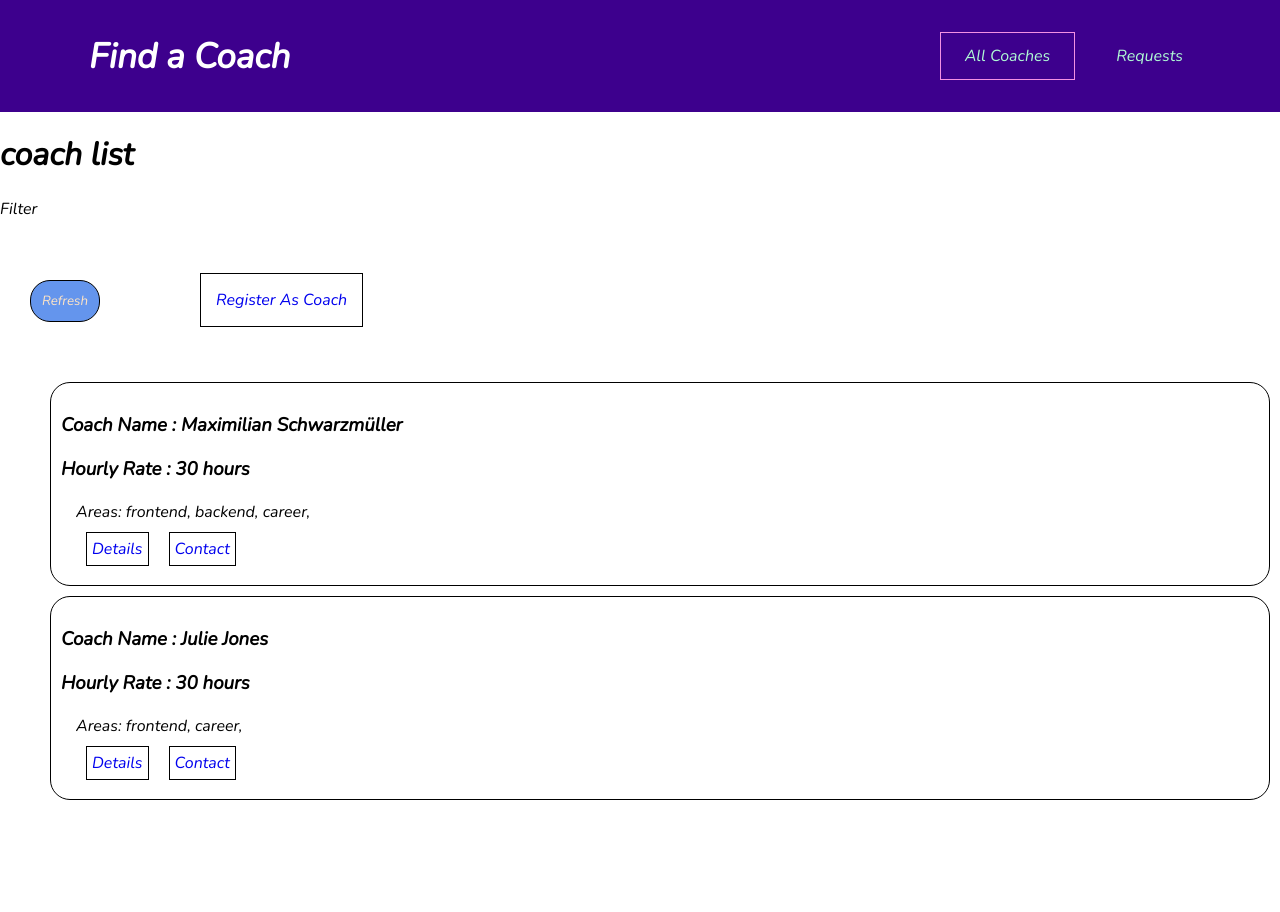
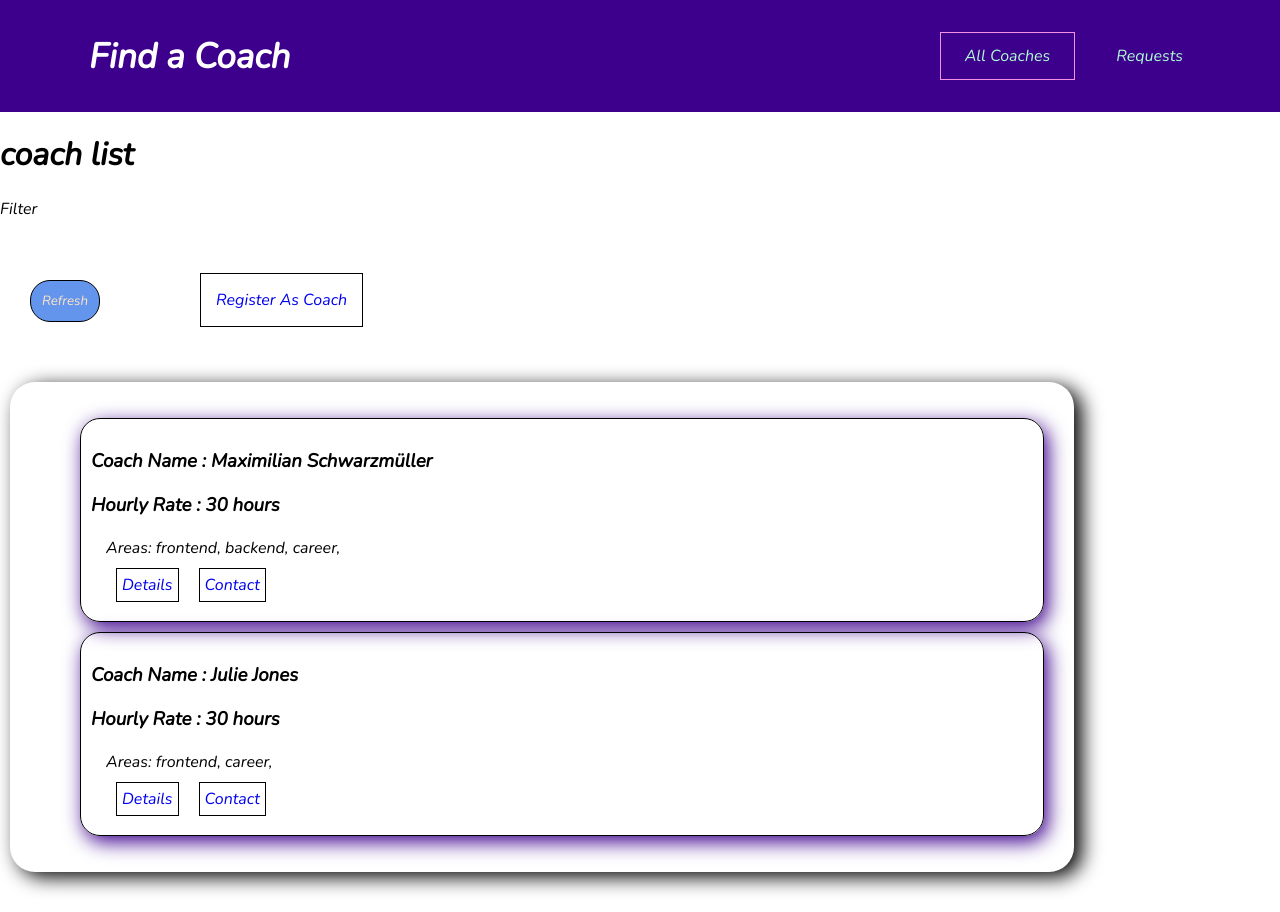
Before and after one commit to saeedalipanah/Coaches-firebase-Api, a Vue app: page /coaches in a window 1280 px wide. Before the commit the page ends 816 px from the top, so only its background shows below. Built offline with nearby package versions, Linux system fonts and the light colour scheme.

Commit message:
add baseCard component

```diff
--- a/src/components/coaches/CoachItems.vue
+++ b/src/components/coaches/CoachItems.vue
@@ -34,6 +34,7 @@ li {
   padding: 10px;
   border: 1px solid black;
   border-radius: 20px;
+  box-shadow: 4px 6px 20px #3d008d;
 }
 div{
   margin: 15px;
--- /dev/null
+++ b/src/components/ui/BaseCard.vue
@@ -0,0 +1,15 @@
+<template>
+    <div>
+        <slot></slot>
+    </div>
+</template>
+
+<style scoped>
+div{
+    border-radius: 25px;
+    box-shadow:8px 5px 20px black;
+    padding: 10px;
+    margin: 30px auto;
+    max-width: 80%;
+}
+</style>
--- a/src/pages/coaches/CoachRegistration.vue
+++ b/src/pages/coaches/CoachRegistration.vue
@@ -1,3 +1,3 @@
 <template>
-    <h1>coach reg</h1>
+    <h2>coach reg</h2>
 </template>
--- a/src/pages/coaches/CoachesList.vue
+++ b/src/pages/coaches/CoachesList.vue
@@ -9,7 +9,8 @@
       <router-link to="/register">Register As Coach</router-link>
     </div>
     <h2 v-if="noCoaches">No Coaches Yet...</h2>
-    <ul v-else>
+    <base-card v-else>
+      <ul >
         <!-- میتوانیم اطلاعت دریافتی از استور را از طریق پراپس به کامپوننتی که قرار است آنها را نمایش دهد بفرستیم -->
         <coach-items
           v-for="coach in coaches"
@@ -24,14 +25,16 @@
         <!-- میتواند مستقیم از استور اطلاعات را دریافت کند -->
         <!-- <coach-items></coach-items> -->
       </ul>
+    </base-card>
   </section>
 </template>
 
 <script>
 import CoachItems from '../../components/coaches/CoachItems.vue';
+import BaseCard from '../../components/ui/BaseCard.vue';
 import { mapGetters } from 'vuex';
 export default {
-  components: { CoachItems },
+  components: { CoachItems, BaseCard },
   data() {
     return {};
   },
@@ -52,7 +55,7 @@ div {
   /* background-color: cornflowerblue; */
   margin: 40px 10px;
 }
-ul{
+ul {
   list-style: none;
 }
 
```
Lines whose indentation alone changed are shown as unchanged.
